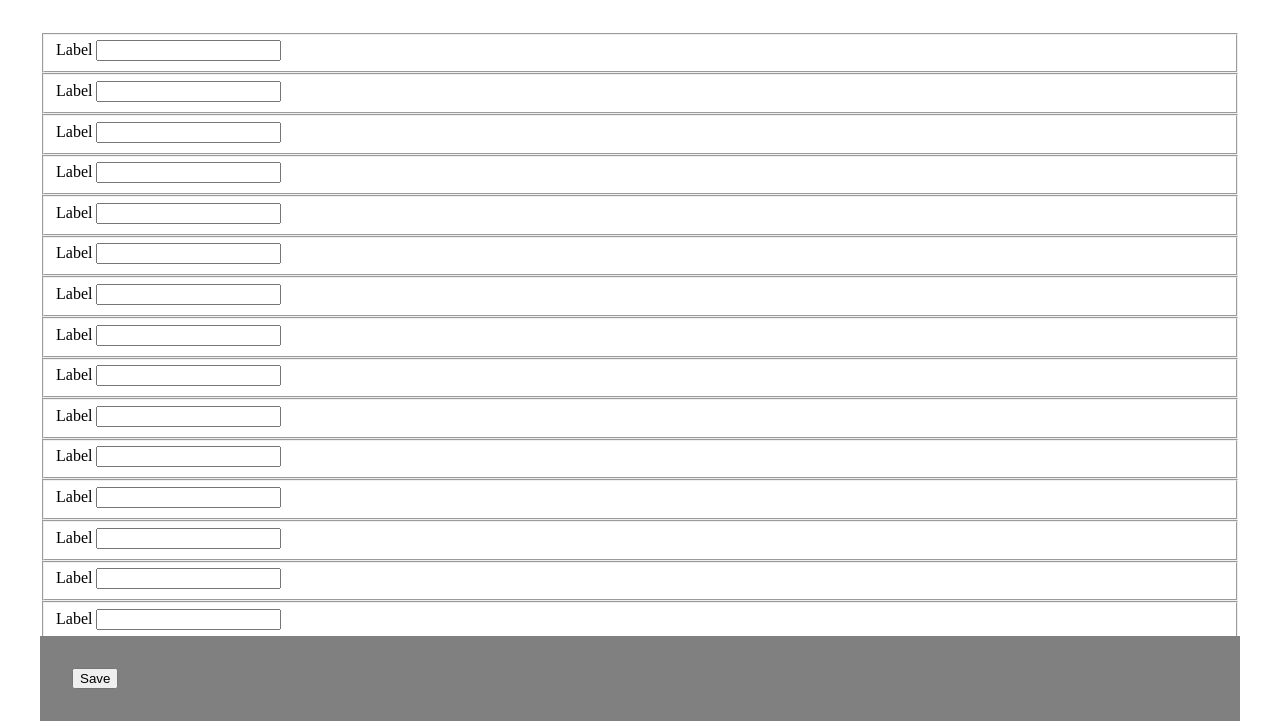
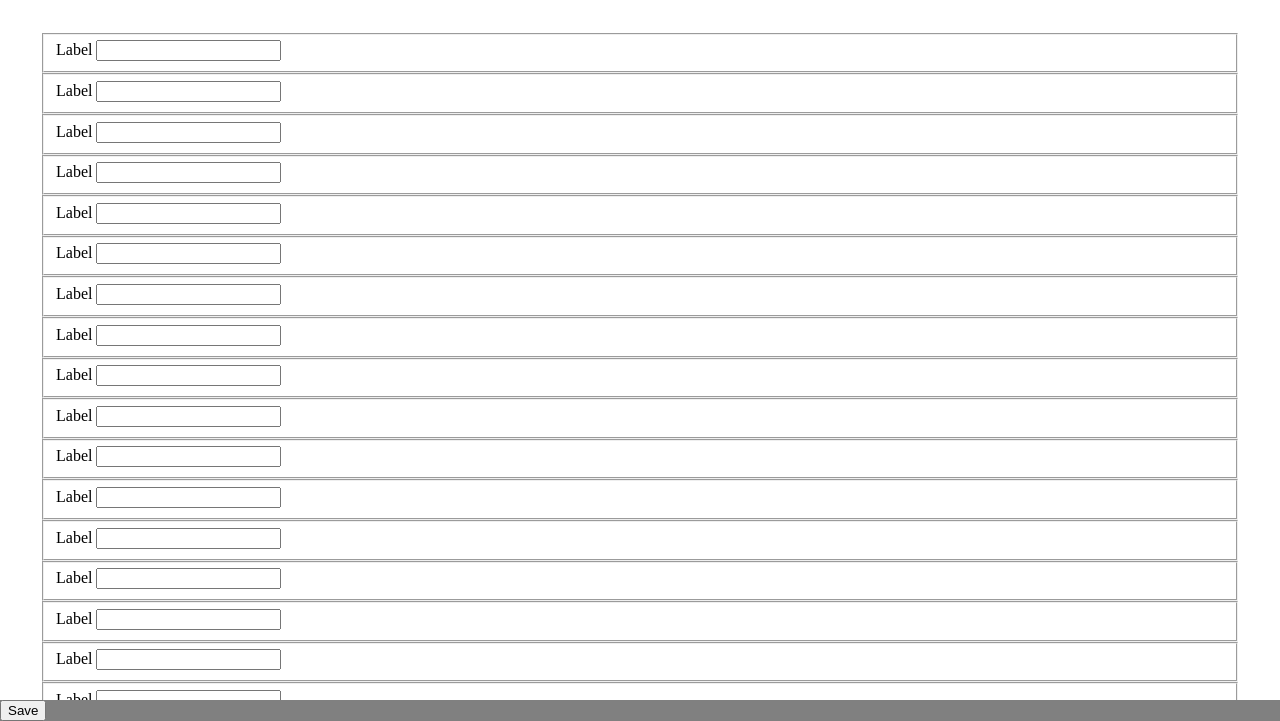
Before and after one commit to m4krill/lab, a plain HTML site: page index.html in a window 1280 px wide. Shown: the part 79-800 px from the top of the page. Drawn offline with Linux system fonts and the light colour scheme.

Commit message:
Update index.html

```diff
--- a/index.html
+++ b/index.html
@@ -10,10 +10,12 @@ form {
   padding: 2rem;
 }
 .button-bar {
-  padding: 2rem;
   background: gray;
-  position: sticky;
+  position: fixed;
+  width: 100%;
   bottom: 0;
+  left: 0;
+  right: 0;
 }
 
 .content {
```
